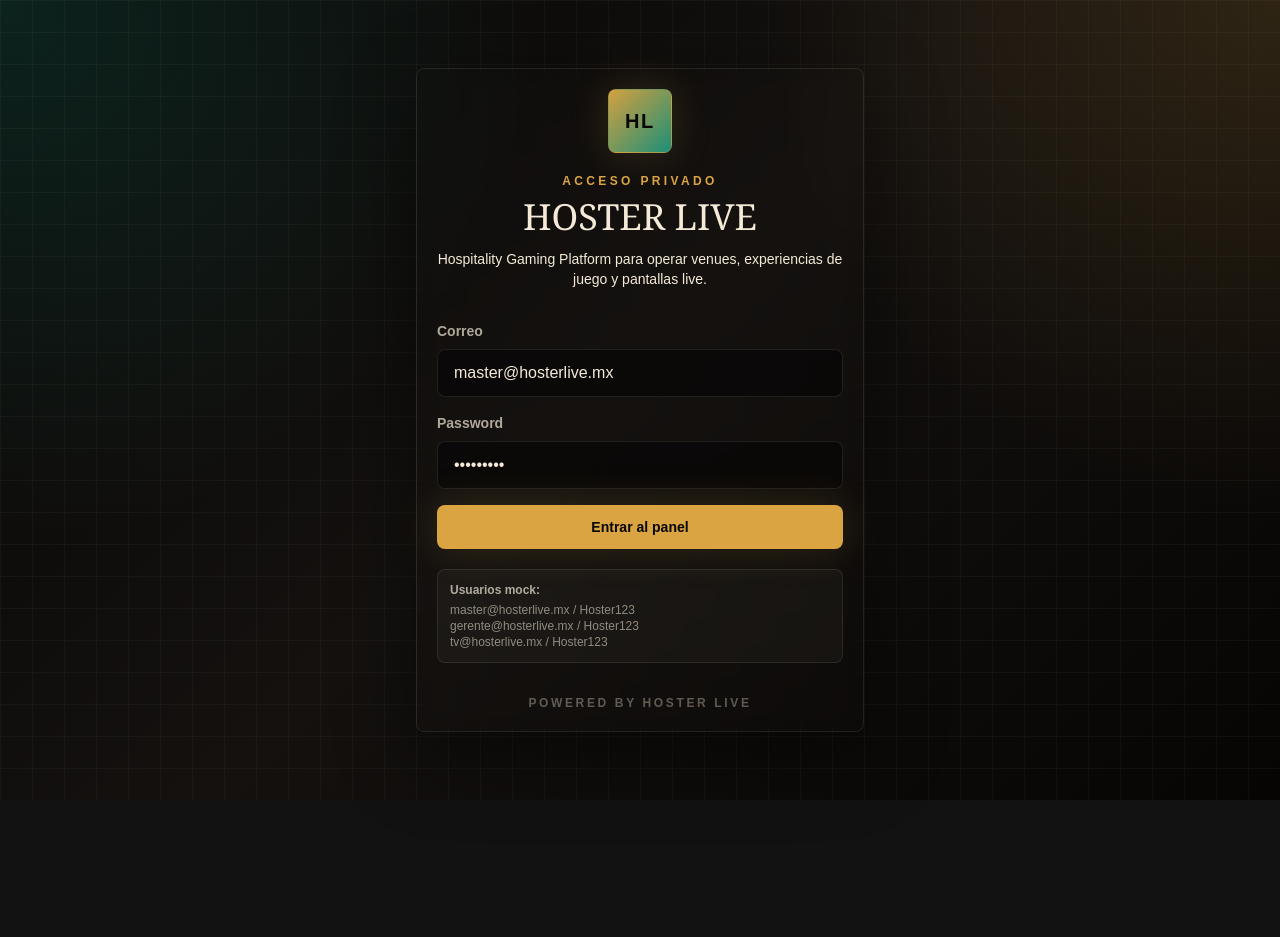
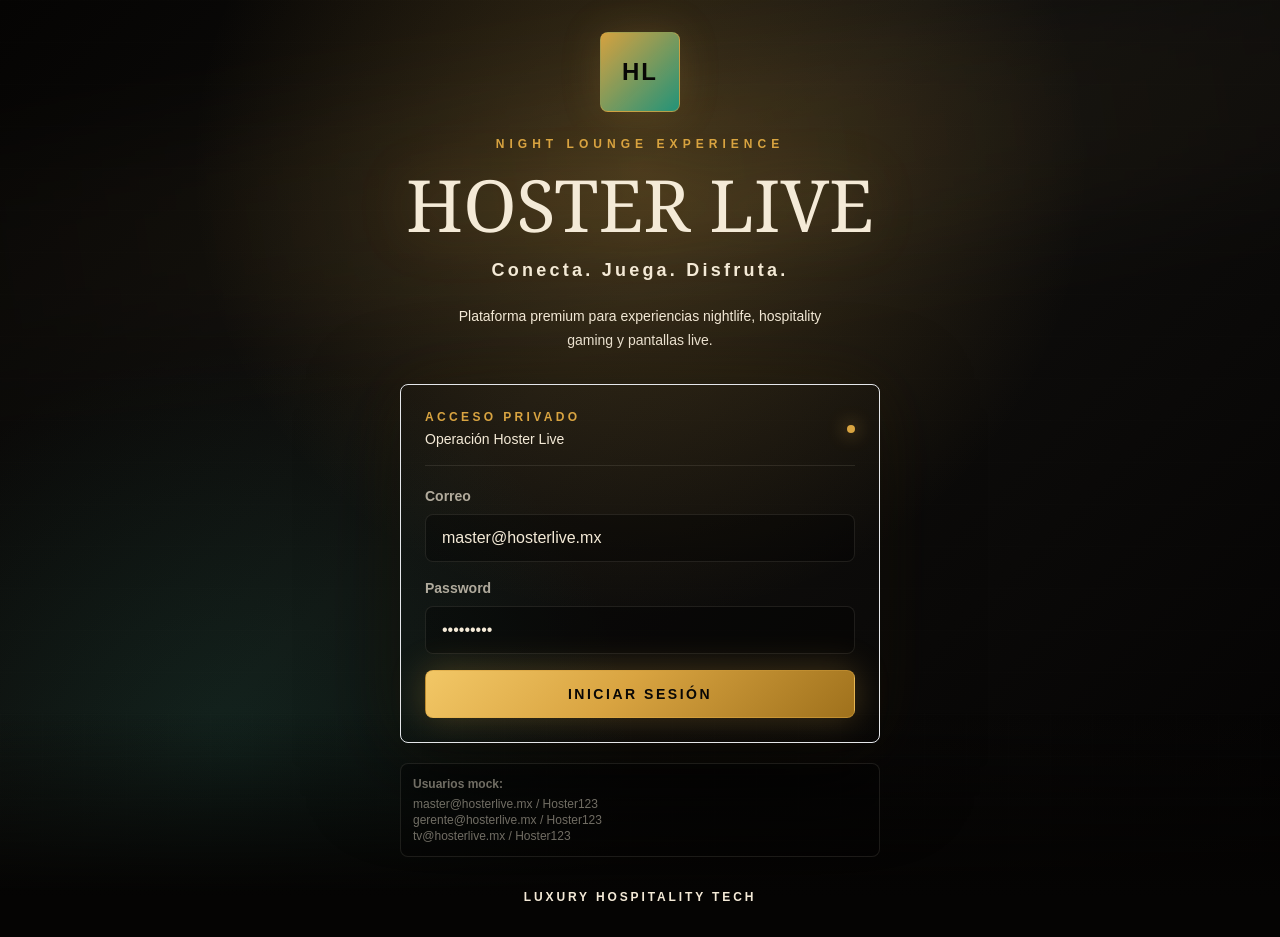
Before and after one commit to Riginhio/hoster-live, a Next.js app: page /login in a window 1280 px wide. Before the commit the page ends 800 px from the top, so only its background shows below. Built offline with nearby package versions, Linux system fonts and the light colour scheme.

Commit message:
Polish premium login experience

```diff
--- a/app/globals.css
+++ b/app/globals.css
@@ -77,6 +77,56 @@ select option {
 
 .latest-board-hit {
   animation: latest-board-card 1000ms ease-out both;
+}
+
+.login-fade {
+  animation: login-fade 780ms ease-out both;
+}
+
+.login-ambient-glow {
+  animation: login-ambient-glow 9s ease-in-out infinite alternate;
+}
+
+.login-light-sweep {
+  animation: login-light-sweep 8s ease-in-out infinite alternate;
+}
+
+@keyframes login-fade {
+  0% {
+    opacity: 0;
+    transform: translateY(14px);
+    filter: blur(8px);
+  }
+
+  100% {
+    opacity: 1;
+    transform: translateY(0);
+    filter: blur(0);
+  }
+}
+
+@keyframes login-ambient-glow {
+  0% {
+    opacity: 0.42;
+    transform: translate(-50%, -50%) scale(0.92);
+  }
+
+  100% {
+    opacity: 0.72;
+    transform: translate(-50%, -50%) scale(1.08);
+  }
+}
+
+@keyframes login-light-sweep {
+  0% {
+    opacity: 0.18;
+    transform: translateX(-4%) rotate(-8deg);
+  }
+
+  100% {
+    opacity: 0.42;
+    transform: translateX(4%) rotate(-8deg);
+  }
 }
 
 @keyframes loteria-card-reveal {
--- a/app/login/page.tsx
+++ b/app/login/page.tsx
@@ -2,8 +2,6 @@
 
 import { FormEvent, useState } from "react";
 import { useRouter } from "next/navigation";
-import { Button } from "@/components/ui/Button";
-import { Card } from "@/components/ui/Card";
 import { BrandMark } from "@/components/brand/BrandMark";
 import { useAuth } from "@/components/auth/AuthProvider";
 
@@ -28,25 +26,58 @@ export default function LoginPage() {
   }
 
   return (
-    <main className="screen-safe cantina-grid grid place-items-center px-4 py-10">
-      <Card className="w-full max-w-md">
+    <main className="screen-safe relative isolate overflow-hidden bg-[#050403] text-bone">
+      <div className="absolute inset-0 bg-[radial-gradient(circle_at_50%_18%,rgba(217,164,65,0.23),transparent_28rem),radial-gradient(circle_at_18%_80%,rgba(31,161,135,0.13),transparent_25rem),linear-gradient(135deg,#050403_0%,#11100e_42%,#030202_100%)]" />
+      <div className="login-ambient-glow absolute left-1/2 top-1/2 h-[34rem] w-[34rem] -translate-x-1/2 -translate-y-1/2 rounded-full bg-mezcal/16 blur-3xl" />
+      <div className="login-light-sweep absolute inset-x-[-20%] top-[8%] h-48 rotate-[-8deg] bg-[linear-gradient(90deg,transparent,rgba(217,164,65,0.16),transparent)] blur-2xl" />
+      <div className="absolute inset-0 bg-[linear-gradient(rgba(244,234,215,0.026)_1px,transparent_1px),linear-gradient(90deg,rgba(244,234,215,0.02)_1px,transparent_1px)] bg-[size:42px_42px] opacity-35" />
+      <div className="absolute inset-x-0 bottom-0 h-56 bg-[linear-gradient(0deg,#050403_18%,transparent)]" />
+
+      <section className="login-fade relative z-10 grid min-h-screen min-h-dvh place-items-center px-4 py-8">
+        <div className="w-full max-w-[30rem]">
           <div className="mb-8 text-center">
-          <BrandMark className="mx-auto mb-5 h-16 w-16" textClassName="text-xl" />
-          <p className="text-xs font-bold uppercase tracking-[0.28em] text-mezcal">
+            <div className="relative mx-auto mb-6 w-fit">
+              <div className="absolute inset-[-1.3rem] rounded-full bg-mezcal/22 blur-2xl" />
+              <BrandMark
+                className="relative h-20 w-20 border-mezcal/55 bg-[linear-gradient(135deg,#f6d37a,#d9a441_44%,#8f6618)] shadow-[0_0_52px_rgba(217,164,65,0.42)]"
+                textClassName="text-2xl"
+              />
+            </div>
+            <p className="text-xs font-black uppercase tracking-[0.42em] text-mezcal">
+              Night Lounge Experience
+            </p>
+            <h1 className="mt-4 font-display text-6xl leading-none text-bone drop-shadow-[0_0_28px_rgba(217,164,65,0.22)] sm:text-7xl">
+              HOSTER LIVE
+            </h1>
+            <p className="mt-4 text-lg font-semibold tracking-[0.18em] text-bone/78">
+              Conecta. Juega. Disfruta.
+            </p>
+            <p className="mx-auto mt-5 max-w-sm text-sm leading-6 text-bone/52">
+              Plataforma premium para experiencias nightlife, hospitality gaming y pantallas live.
+            </p>
+          </div>
+
+          <form
+            onSubmit={handleSubmit}
+            className="rounded-lg border border-mezcal/18 bg-[#0d0b09]/72 p-5 shadow-[0_24px_90px_rgba(0,0,0,0.58),0_0_70px_rgba(217,164,65,0.08)] backdrop-blur-xl sm:p-6"
+          >
+            <div className="mb-5 flex items-center justify-between border-b border-bone/10 pb-4">
+              <div>
+                <p className="text-xs font-black uppercase tracking-[0.28em] text-mezcal">
                   Acceso privado
                 </p>
-          <h1 className="mt-2 font-display text-4xl text-bone">HOSTER LIVE</h1>
-          <p className="mt-3 text-sm text-bone/58">
-            Hospitality Gaming Platform para operar venues, experiencias de juego y pantallas live.
-          </p>
+                <p className="mt-1 text-sm text-bone/48">Operación Hoster Live</p>
               </div>
-        <form onSubmit={handleSubmit} className="space-y-4">
+              <span className="h-2 w-2 rounded-full bg-mezcal shadow-[0_0_18px_rgba(217,164,65,0.9)]" />
+            </div>
+
+            <div className="space-y-4">
               <label className="block">
                 <span className="mb-2 block text-sm font-semibold text-bone/70">Correo</span>
                 <input
                   value={email}
                   onChange={(event) => setEmail(event.target.value)}
-              className="h-12 w-full rounded-lg border border-bone/10 bg-obsidian/70 px-4 text-bone outline-none transition placeholder:text-bone/30 focus:border-mezcal"
+                  className="h-12 w-full rounded-lg border border-bone/10 bg-black/35 px-4 text-bone outline-none transition placeholder:text-bone/28 focus:border-mezcal/70 focus:shadow-[0_0_24px_rgba(217,164,65,0.12)]"
                   placeholder="gerente@hosterlive.mx"
                 />
               </label>
@@ -56,7 +87,7 @@ export default function LoginPage() {
                   type="password"
                   value={password}
                   onChange={(event) => setPassword(event.target.value)}
-              className="h-12 w-full rounded-lg border border-bone/10 bg-obsidian/70 px-4 text-bone outline-none transition placeholder:text-bone/30 focus:border-mezcal"
+                  className="h-12 w-full rounded-lg border border-bone/10 bg-black/35 px-4 text-bone outline-none transition placeholder:text-bone/28 focus:border-mezcal/70 focus:shadow-[0_0_24px_rgba(217,164,65,0.12)]"
                   placeholder="********"
                 />
               </label>
@@ -65,20 +96,28 @@ export default function LoginPage() {
                   {error}
                 </p>
               ) : null}
-          <Button type="submit" className="w-full">
-            Entrar al panel
-          </Button>
+              <button
+                type="submit"
+                className="group relative h-12 w-full overflow-hidden rounded-lg border border-mezcal/45 bg-[linear-gradient(135deg,#f2c766,#d9a441_45%,#9f711c)] px-5 text-sm font-black uppercase tracking-[0.18em] text-obsidian shadow-[0_0_34px_rgba(217,164,65,0.28)] transition hover:scale-[1.01] hover:shadow-[0_0_46px_rgba(217,164,65,0.38)] focus:outline-none focus:ring-2 focus:ring-mezcal/55"
+              >
+                <span className="absolute inset-y-0 left-[-35%] w-1/3 skew-x-[-18deg] bg-white/28 transition duration-700 group-hover:left-[115%]" />
+                <span className="relative">Iniciar sesión</span>
+              </button>
+            </div>
           </form>
-        <div className="mt-5 rounded-lg border border-bone/10 bg-bone/[0.035] p-3 text-xs text-bone/55">
-          <p className="font-semibold text-bone/70">Usuarios mock:</p>
+
+          <div className="mt-5 rounded-lg border border-bone/10 bg-black/25 p-3 text-xs text-bone/45 backdrop-blur">
+            <p className="font-semibold text-bone/68">Usuarios mock:</p>
             <p className="mt-1">master@hosterlive.mx / Hoster123</p>
             <p>gerente@hosterlive.mx / Hoster123</p>
             <p>tv@hosterlive.mx / Hoster123</p>
           </div>
-        <p className="mt-8 text-center text-xs font-semibold uppercase tracking-[0.22em] text-bone/35">
-          Powered by Hoster Live
+
+          <p className="mt-8 text-center text-xs font-semibold uppercase tracking-[0.24em] text-bone/32">
+            Luxury hospitality tech
           </p>
-      </Card>
+        </div>
+      </section>
     </main>
   );
 }
```
Lines whose indentation alone changed are shown as unchanged.
